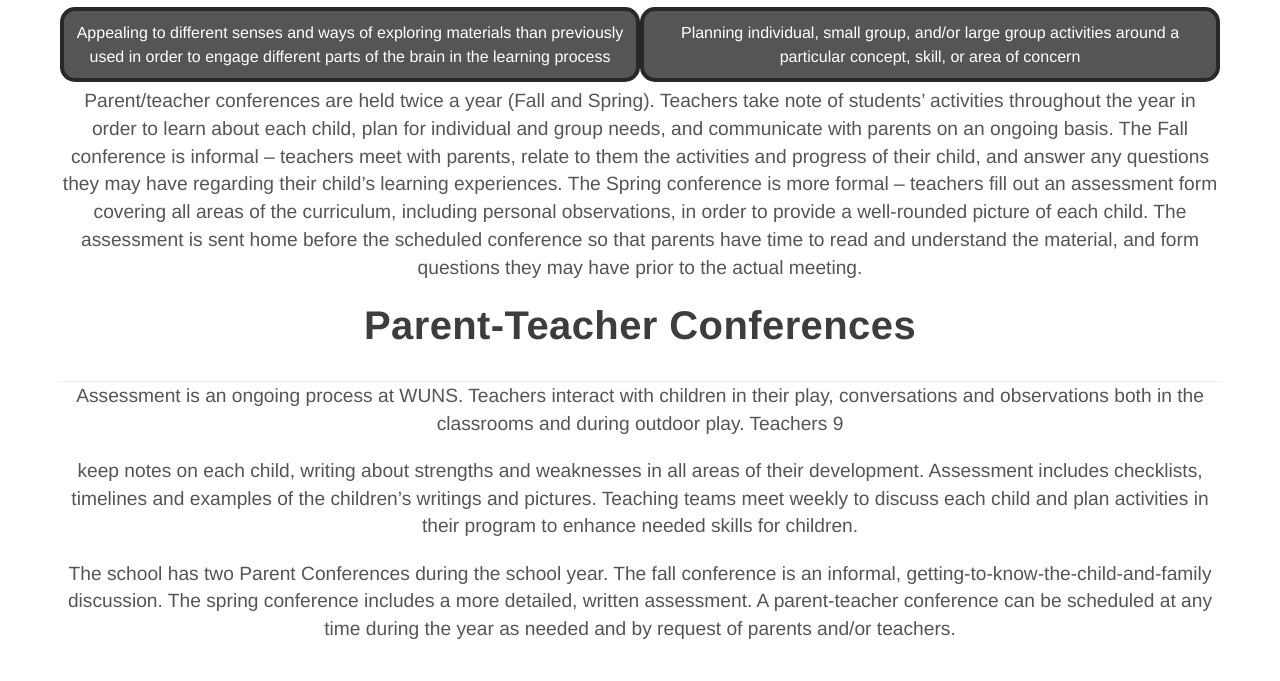
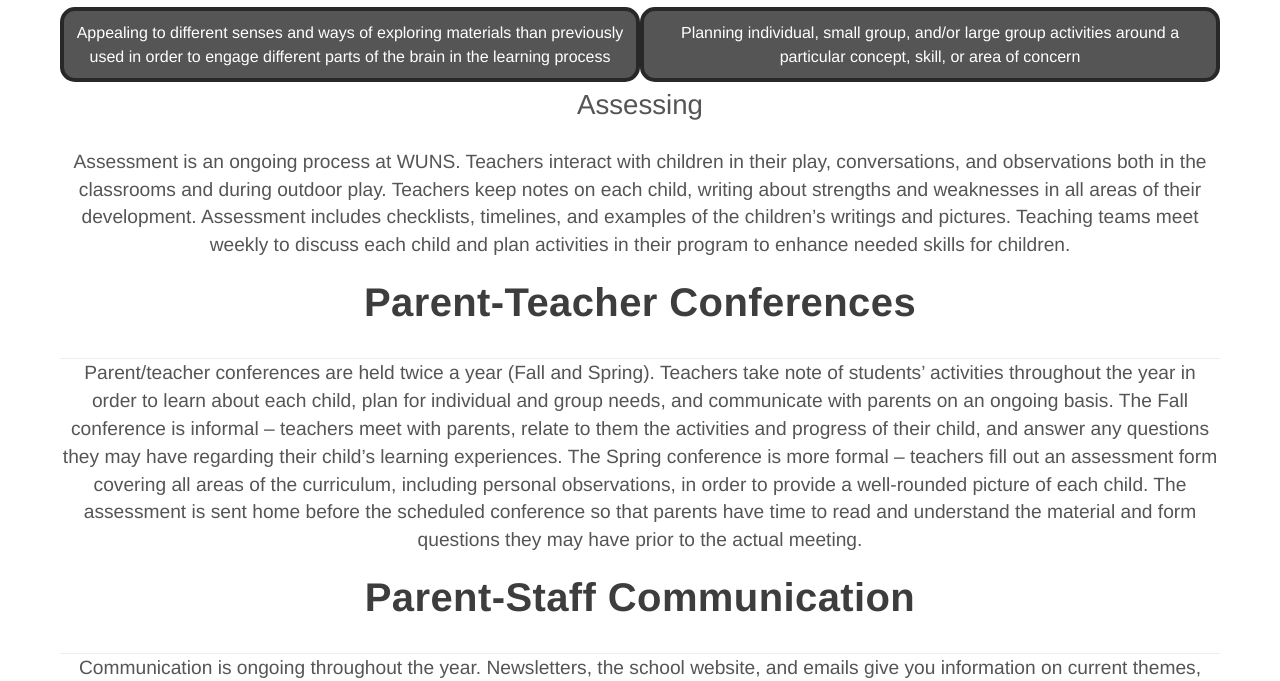
Before and after one commit to cse-256-f23/information-foraging-project-nevin-jayce-owen, a website: page files/parent_resources.html in a window 1280 px wide. Shown: the part 694-1375 px from the top of the page. Drawn offline with nearby package versions, Linux system fonts and the light colour scheme; files that its build step writes are made by us from their sources; files whose address does not match are found by name.

Commit message:
finishing touches (so sticky)

```diff
--- a/files/parent_resources.html
+++ b/files/parent_resources.html
@@ -18,53 +18,30 @@
     <h1>Additional help - Parents and Students</h1>
         <hr>
         <h2>Transitioning</h2>
-    <p>This	visiting	day	is	usually	the	day	after	Labor	Day	and	gives	the	child	and	parent(s) an
-      opportunity	to	visit	the	classroom	and	meet	the	teachers	and	classmates.		This	visit	is	one
-      hour.		It	will	allow	time	for	the	child	to	enjoy	free	play	and	also	gives	parent(s) a	brief
-      overview	of what	to	expect	during	the	school	year.</p><p>
-      The	next	day, a	child	will	attend school on	his/her own	(either	Wednesday	or	Thursday,	see
-      orientation	schedule).		The	class	is	divided	in	half,	attending	on	either	Wednesday or
-      Thursday.		This	schedule	allows	the	children	and	teachers	to	interact	with	a	small	group
-      before the	entire	class	attends	on	Friday.</p>
+        <p>This visiting day is usually the day after Labor Day and gives the child and parent(s) an opportunity to visit the classroom and meet the teachers and classmates. This visit is one hour. It will allow time for the child to enjoy free play and also gives parent(s) a brief overview of what to expect during the school year.</p>
+        <p>The next day, a child will attend school on his/her own (either Wednesday or Thursday, see orientation schedule). The class is divided in half, attending on either Wednesday or Thursday. This schedule allows the children and teachers to interact with a small group before the entire class attends on Friday.</p>
+
         <h2>Adjusting</h2>
-    <p>The teachers at Washington University Nursery School observe and assess children’s progress on
-      an ongoing basis. Teachers consistently plan and adapt experiences within the curriculum to
-      meet students’ needs. If one or more children need help in a specific area, the curriculum may be adapted in a variety
-      of ways, which may include: </p>
-
+        <p>The teachers at Washington University Nursery School observe and assess children’s progress on an ongoing basis. Teachers consistently plan and adapt experiences within the curriculum to meet students’ needs. If one or more children need help in a specific area, the curriculum may be adapted in a variety of ways, which may include:</p>
         <ul>
-      <li>Offering more one-on-one teacher-student time to understand the child’s thinking
-        process, build trust, and increase student confidence</li>
+            <li>Offering more one-on-one teacher-student time to understand the child’s thinking process, build trust, and increase student confidence</li>
             <li>Offering more opportunities for exploration</li>
             <li>Simplifying an activity by removing stimuli</li>
             <li>Expanding an activity by adding components for exploration</li>
             <li>Appealing to different senses and ways of exploring materials than previously used in order to engage different parts of the brain in the learning process</li>
             <li>Planning individual, small group, and/or large group activities around a particular concept, skill, or area of concern</li>
         </ul>
-<p>
-Parent/teacher conferences are held twice a year (Fall and Spring). Teachers take note of
-students’ activities throughout the year in order to learn about each child, plan for individual and
-group needs, and communicate with parents on an ongoing basis. The Fall conference is
-informal – teachers meet with parents, relate to them the activities and progress of their child,
-and answer any questions they may have regarding their child’s learning experiences. The
-Spring conference is more formal – teachers fill out an assessment form covering all areas of the
-curriculum, including personal observations, in order to provide a well-rounded picture of each
-child. The assessment is sent home before the scheduled conference so that parents have time to
-read and understand the material, and form questions they may have prior to the actual meeting.
-</p>
-    <h1>Parent-Teacher	Conferences</h1>
+
+        <h2>Assessing</h2>
+        <p>Assessment is an ongoing process at WUNS. Teachers interact with children in their play, conversations, and observations both in the classrooms and during outdoor play. Teachers keep notes on each child, writing about strengths and weaknesses in all areas of their development. Assessment includes checklists, timelines, and examples of the children’s writings and pictures. Teaching teams meet weekly to discuss each child and plan activities in their program to enhance needed skills for children.</p>
+
+        <h1>Parent-Teacher Conferences</h1>
         <hr>
-    <p>Assessment	is	an	ongoing	process	at	WUNS.	Teachers	interact	with	children	in	their	play,
-    conversations	and	observations	both	in	the	classrooms	and	during	outdoor	play.	Teachers
-    9</p>
-  <p>keep	notes	on	each	child,	writing	about	strengths	and	weaknesses	in	all	areas	of	their
-    development.	Assessment	includes	checklists,	timelines	and	examples	of	the	children’s
-    writings	and	pictures.	Teaching	teams	meet	weekly	to	discuss	each	child	and	plan	activities
-    in	their	program	to	enhance	needed	skills	for	children.	</p><p>
-    The	school	has	two	Parent	Conferences	during	the	school	year.	The	fall	conference	is	an
-    informal,	getting-to-know-the-child-and-family	discussion.	The	spring	conference	includes a
-    more	detailed,	written	assessment.	A	parent-teacher	conference	can	be	scheduled	at	any
-    time	during	the	year	as	needed	and	by	request	of	parents	and/or	teachers.</p>
+        <p>Parent/teacher conferences are held twice a year (Fall and Spring). Teachers take note of students’ activities throughout the year in order to learn about each child, plan for individual and group needs, and communicate with parents on an ongoing basis. The Fall conference is informal – teachers meet with parents, relate to them the activities and progress of their child, and answer any questions they may have regarding their child’s learning experiences. The Spring conference is more formal – teachers fill out an assessment form covering all areas of the curriculum, including personal observations, in order to provide a well-rounded picture of each child. The assessment is sent home before the scheduled conference so that parents have time to read and understand the material and form questions they may have prior to the actual meeting.</p>
+
+        <h1>Parent-Staff Communication</h1>
+        <hr>
+        <p>Communication is ongoing throughout the year. Newsletters, the school website, and emails give you information on current themes, activities, and upcoming events. Phone calls and/or emails by classroom teachers to discuss your child’s adjustment, observations, and/or concerns are common. If you feel you need to speak to a teacher or the director, please email or call the office. Teachers can be reached by phone or email after the school day is over.</p>
     <br>
     <h1>Parent Resources</h1>
     <hr>
```
Also changed, not shown: files/classrooms.html (+4 -4 lines), files/curriculum_overview.html (+22 -22 lines). Lines whose indentation alone changed are shown as unchanged.
